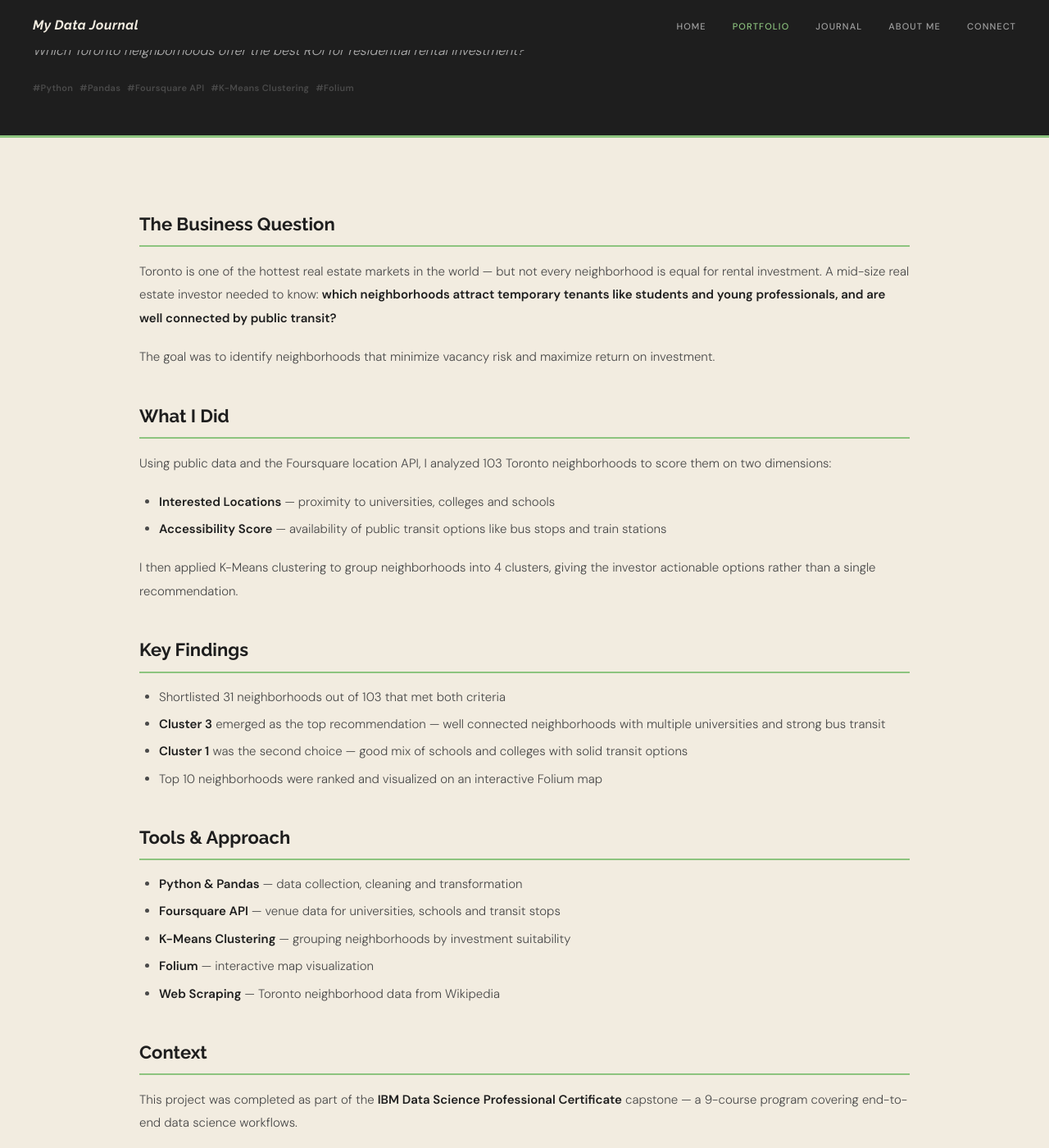
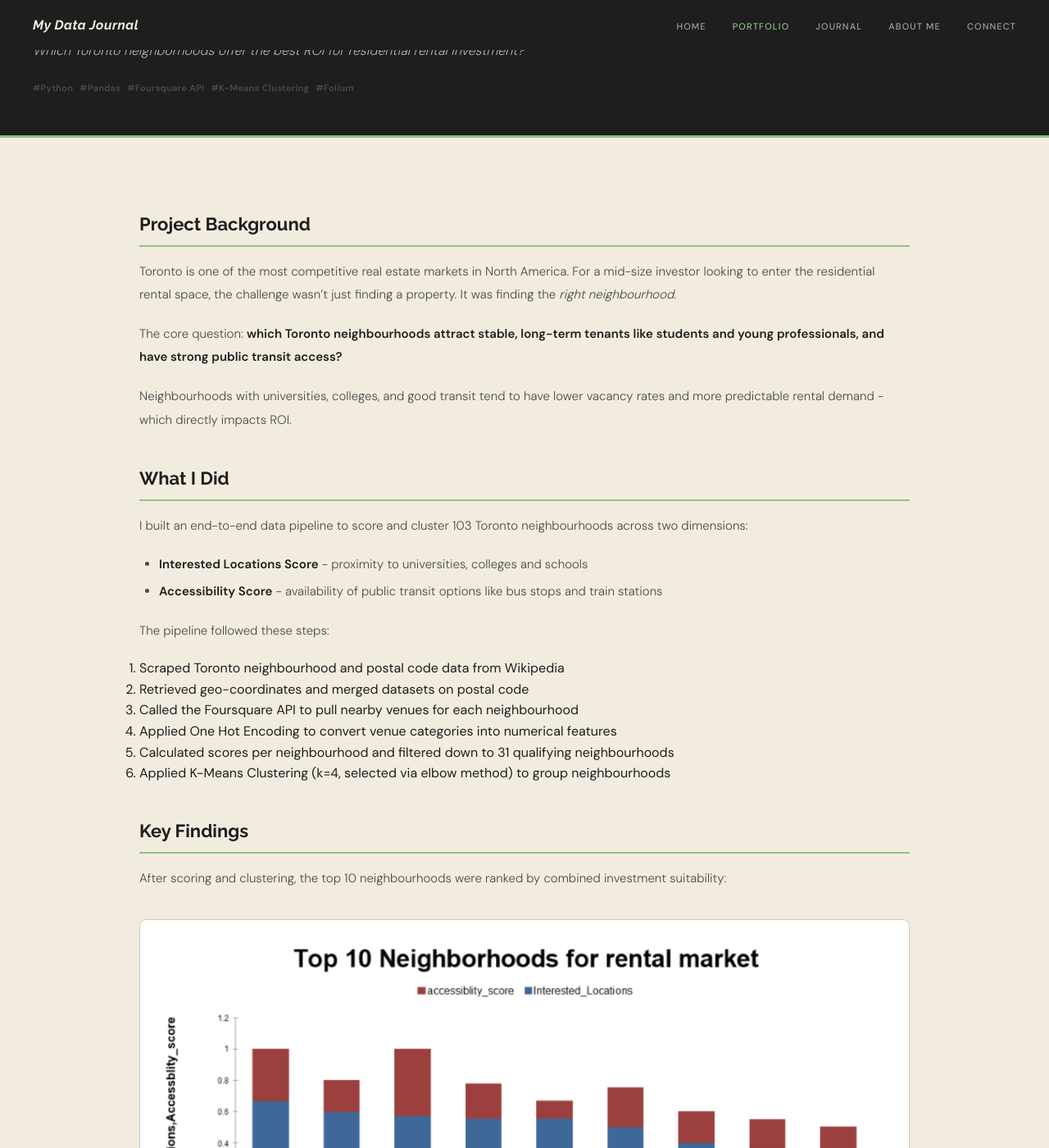
Before and after one commit to anushahegde10/anushahegde10.github.io, a Jekyll site: the page built from _portfolio/toronto-rental.md, in a window 1280 px wide and 1400 px high, scrolled down 217 px. Shown: the whole window at 82% size. Built offline with Jekyll 4.4.1, drawn with Linux system fonts in a browser that asks for light colours; some of the changed text lies outside the part shown.

Commit message:
update toronto-rental project page with images and content

```diff
--- a/_portfolio/toronto-rental.md
+++ b/_portfolio/toronto-rental.md
@@ -6,38 +6,55 @@ tools: [Python, Pandas, Foursquare API, K-Means Clustering, Folium]
 type: "Data Science & Geospatial Analysis"
 featured: true
 order: 2
-thumbnail: /assets/toronto-map.png
+thumbnail: /assets/img/portfolio/Toronto_Apartment.png
 ---
-## The Business Question
+## Project Background
 
-Toronto is one of the hottest real estate markets in the world — but not every neighborhood is equal for rental investment. A mid-size real estate investor needed to know: **which neighborhoods attract temporary tenants like students and young professionals, and are well connected by public transit?**
+Toronto is one of the most competitive real estate markets in North America. For a mid-size investor looking to enter the residential rental space, the challenge wasn't just finding a property. It was finding the *right neighbourhood*.
 
-The goal was to identify neighborhoods that minimize vacancy risk and maximize return on investment.
+The core question: **which Toronto neighbourhoods attract stable, long-term tenants like students and young professionals, and have strong public transit access?**
+
+Neighbourhoods with universities, colleges, and good transit tend to have lower vacancy rates and more predictable rental demand - which directly impacts ROI.
 
 ## What I Did
 
-Using public data and the Foursquare location API, I analyzed 103 Toronto neighborhoods to score them on two dimensions:
+I built an end-to-end data pipeline to score and cluster 103 Toronto neighbourhoods across two dimensions:
 
-- **Interested Locations** — proximity to universities, colleges and schools
-- **Accessibility Score** — availability of public transit options like bus stops and train stations
+- **Interested Locations Score** - proximity to universities, colleges and schools
+- **Accessibility Score** - availability of public transit options like bus stops and train stations
 
-I then applied K-Means clustering to group neighborhoods into 4 clusters, giving the investor actionable options rather than a single recommendation.
+The pipeline followed these steps:
+
+1. Scraped Toronto neighbourhood and postal code data from Wikipedia
+2. Retrieved geo-coordinates and merged datasets on postal code
+3. Called the Foursquare API to pull nearby venues for each neighbourhood
+4. Applied One Hot Encoding to convert venue categories into numerical features
+5. Calculated scores per neighbourhood and filtered down to 31 qualifying neighbourhoods
+6. Applied K-Means Clustering (k=4, selected via elbow method) to group neighbourhoods
 
 ## Key Findings
 
-- Shortlisted 31 neighborhoods out of 103 that met both criteria
-- **Cluster 3** emerged as the top recommendation — well connected neighborhoods with multiple universities and strong bus transit
-- **Cluster 1** was the second choice — good mix of schools and colleges with solid transit options
-- Top 10 neighborhoods were ranked and visualized on an interactive Folium map
+After scoring and clustering, the top 10 neighbourhoods were ranked by combined investment suitability:
 
-## Tools & Approach
+![Top 10 Neighbourhoods for Rental Investment](/assets/img/portfolio/IBM_IMG7_WEB.PNG)
 
-- **Python & Pandas** — data collection, cleaning and transformation
-- **Foursquare API** — venue data for universities, schools and transit stops
-- **K-Means Clustering** — grouping neighborhoods by investment suitability
-- **Folium** — interactive map visualization
-- **Web Scraping** — Toronto neighborhood data from Wikipedia
+The 31 shortlisted neighbourhoods were then visualized on an interactive map, grouped into 4 clusters:
 
-## Context
+![Toronto Neighbourhood Clusters](/assets/img/portfolio/IBM_IMG6_WEB.PNG)
 
-This project was completed as part of the **IBM Data Science Professional Certificate** capstone — a 9-course program covering end-to-end data science workflows.
+- **Cluster 3** (yellow) - top recommendation. Neighbourhoods like Woburn and Parkwoods have the strongest combination of universities, schools and bus transit
+- **Cluster 1** (purple) - second choice. Good mix of schools and colleges with solid transit connections
+- **Cluster 2** (turquoise) - limited options, only 2 neighbourhoods
+- **Cluster 0** (red) - school-heavy but weaker transit connectivity
+
+## Tools & Techniques
+
+- **Python & Pandas** - data collection, cleaning and transformation
+- **Web Scraping** - Toronto neighbourhood data from Wikipedia
+- **Foursquare API** - venue data for universities, schools and transit stops
+- **K-Means Clustering** - grouping neighbourhoods by investment suitability
+- **Folium** - interactive map visualization
+
+## About this Project
+
+This was completed as the capstone project for the **IBM Data Science Professional Certificate** . This was a 9-course program covering end-to-end data science workflows including data collection, analysis, machine learning and visualization.
```
Also changed, not shown: Gemfile.lock (added), assets/img/portfolio/IBM_IMG1_WEB.JPG (renamed from assets/img/portfolio/IMG1_WEB.JPG), assets/img/portfolio/IBM_IMG2_WEB.PNG (renamed from assets/img/portfolio/IMG2_WEB.PNG), assets/img/portfolio/IBM_IMG3_WEB.PNG (renamed from assets/img/portfolio/IMG3_WEB.PNG), assets/img/portfolio/IBM_IMG4_WEB.PNG (renamed from assets/img/portfolio/IMG4_WEB.PNG), assets/img/portfolio/IBM_IMG5_WEB.PNG (renamed from assets/img/portfolio/IMG5_WEB.PNG), assets/img/portfolio/IBM_IMG6_WEB.PNG (renamed from assets/img/portfolio/IMG6_WEB.PNG), assets/img/portfolio/IBM_IMG7_WEB.PNG (renamed from assets/img/portfolio/IMG7_WEB.PNG).
